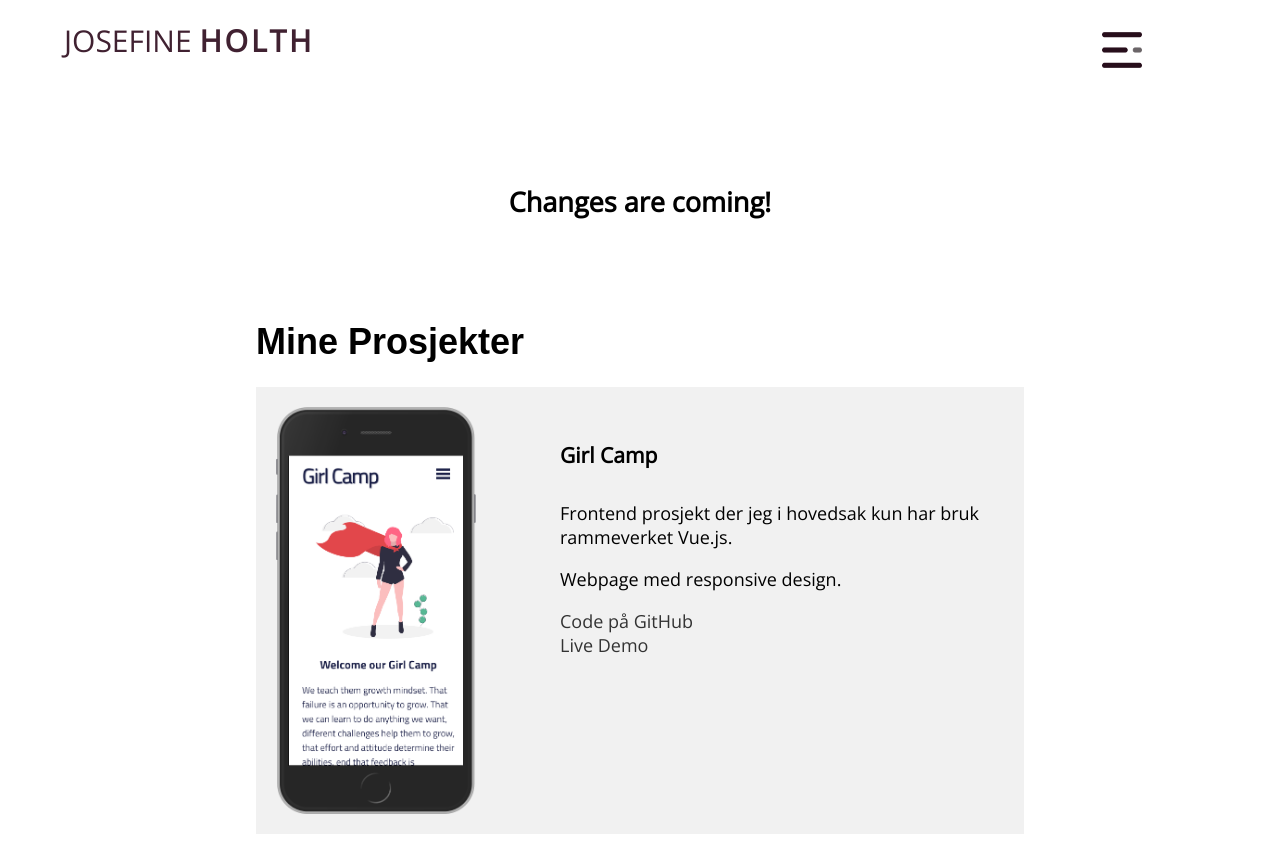
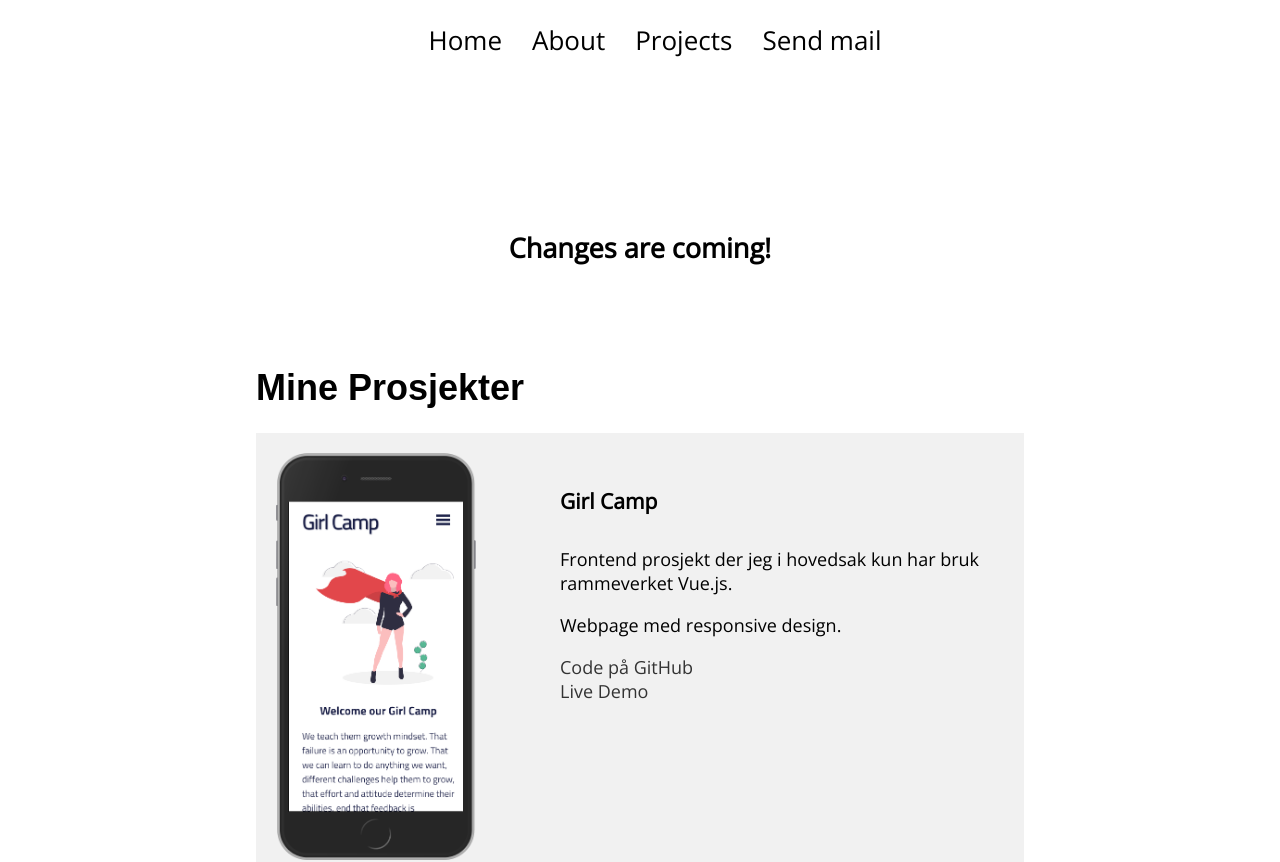
Before and after one commit to JosefineFH/JosefineMagnussenWebPage, a Vue app: page /projects in a window 1280 px wide. Shown: the top 862 px of the page. Built offline with nearby package versions, Linux system fonts and the light colour scheme.

Commit message:
updated to new navbar

```diff
--- a/src/assets/Style/navbar.css
+++ /dev/null
@@ -1,146 +0,0 @@
-/* First and last name style */
-.navbar {
-  width: 100%;
-  padding-top: 20px;
-}
-
-.firstName {
-  cursor: pointer;
-  float: left;
-  color: #402131;
-  font-size: 30px;
-  text-transform: uppercase;
-  margin: 0 5%;
-}
-
-.lastName {
-  text-transform: uppercase;
-  letter-spacing: 3px;
-  font-weight: bold;
-  color: #402131;
-  font-size: 30px;
-}
-
-/* Menu button a link */
-.menu {
-  font-weight: bold;
-  cursor: pointer;
-  text-align: center;
-  border-radius: 5px;
-  float: right;
-  margin-right: 10%;
-  font-size: 25px;
-  width: 40px;
-  padding: 10px;
-  border: none;
-}
-.menuOpen {
-  cursor: pointer;
-  text-align: center;
-  float: right;
-  margin-right: 10%;
-  font-size: 25px;
-  width: 40px;
-  padding: 10px;
-  color: #402131;
-}
-
-.menu:hover {
-  transition: all 1s, border 0.5s;
-  font-weight: bold;
-}
-
-/* Overlay menu */
-.overlay {
-  height: 100%;
-  width: 100%;
-  position: fixed;
-  z-index: 1;
-  top: 0;
-  left: 0;
-  padding-top: 20px;
-  background-color: white;
-}
-
-.overlay-content {
-  position: relative;
-  top: 25%;
-  width: 100%;
-  text-align: center;
-  margin-top: 30px;
-}
-
-.overlay .link {
-  padding: 8px;
-  text-decoration: none;
-  font-size: 36px;
-  color: #402131;
-  display: block;
-  transition: 0.3s;
-}
-
-.overlay .link:hover {
-  color: #402131;
-}
-
-.overlay .closebtn {
-  position: absolute;
-  top: 20px;
-  right: 45px;
-  font-size: 60px;
-}
-
-@media only screen and (max-width: 800px) {
-  .navbar {
-    height: 100px;
-    width: 100%;
-    padding: 0;
-  }
-  .name {
-    margin: 0;
-    text-align: center;
-    color: #402131;
-    font-size: 30px;
-  }
-  .nameLast {
-    font-weight: bold;
-  }
-  .firstName {
-    display: none;
-  }
-
-  .lastName {
-    padding: 0px;
-    font-size: 25px;
-    margin: 0 0;
-    display: none;
-  }
-
-  .menu {
-    color: #402131;
-    font-size: 25px;
-    text-align: center;
-    margin: 0;
-    font-weight: bold;
-  }
-  .overlay {
-    padding: 0px;
-    background-color: white;
-    color: #402131;
-  }
-  .overlay .link {
-    padding: 8px;
-    text-decoration: none;
-    font-size: 36px;
-    color: #402131;
-    display: block;
-    transition: 0.3s;
-  }
-  .menuOpen {
-    color: #402131;
-    font-size: 25px;
-    text-align: center;
-    margin: 0;
-    font-weight: bold;
-  }
-}
--- a/src/assets/Style/projects.css
+++ b/src/assets/Style/projects.css
@@ -84,7 +84,6 @@ a {
 }
 
 a:hover {
-    color: purple;
     font-weight: bold;
 }
 
--- a/src/assets/navbar.vue
+++ b/src/assets/navbar.vue
@@ -1,49 +1,118 @@
 <template>
-  <nav class="navbar">
-    <p @click="backToMain()" class="firstName">
-      Josefine
-      <span class="lastName">Holth</span>
-    </p>
-<img class="menu" src="../assets/images/menu.png" alt="Menu" @click="showNavbar = !showNavbar">
-      <!-- <a class="menu" @click="showNavbar = !showNavbar" >Menu</a> -->
+  <nav>
+    <img
+      class="menuIcon"
+      src="../assets/images/menu.png"
+      alt="Menu"
+      v-on:click="available = !available"
+    />
 
-    <div v-if="showNavbar" id="myNav" class="overlay">
-      <img class="menuOpen" @click="showNavbar = false" src="../assets/images/close.png" alt="Close">
-      <!-- <a class="menuOpen" @click="showNavbar = false"> Close </a> -->
-      <div class="overlay-content">
-        <br />
-        <router-link class="link" to="/">
-          <span @click="showNavbar = false">Home</span>
+    <div  v-bind:class="compClasses">
+      <div class="container">
+        <ul>
+        <li>
+          <router-link class="link" to="/">
+          <span>Home</span>
         </router-link>
-        <router-link class="link" to="/About">
-          <span @click="showNavbar = false">About</span>
+        </li>
+        <li>
+          <router-link class="link" to="/About">
+          <span>About</span>
         </router-link>
-
-        <router-link class="link" to="/Projects">
-          <span @click="showNavbar = false">Projects</span>
+        </li>
+        <li>
+                <router-link class="link" to="/Projects">
+          <span>Projects</span>
         </router-link>
-      <a class="link" href="mailto:josefine.magnussen@hotmail.com" target="_top">Send mail</a>
+        </li>
+        <li>
+        <span>
+        <a
+          class="link"
+          href="mailto:josefine.magnussen@hotmail.com"
+          target="_top"
+          >Send mail</a>
+        </span>
+        </li>
+        </ul>
       </div>
     </div>
+
   </nav>
 </template>
 <script>
 export default {
-  name: 'about',
-  data () {
+  name: "about",
+  data() {
     return {
-      showNavbar: false
+      available: false,
+    };
+  },
+
+  computed: {
+    compClasses: function (){
+      return{
+        available: this.available,
+      }
     }
   },
 
   methods: {
+    backToMain() {
+      this.$router.push("/");
+    },
+  },
+};
+</script>
 
-    backToMain  () {
-      this.$router.push('/')
-    }
+<style scoped>
+/* nav{
+  border: solid black 1px;
+} */
+.available ul{
+  display: block;
+
+}
+.container a{
+ color: black;
+ text-decoration: none;
+ font-size: 26px;
+
+}
+.menuIcon{
+  width: 30px;
+  margin: 30px 0px 0px 30px;
+}
+
+ul{
+  padding-left: 30px;
+  display: none;
+  color: #fff;
+  line-height: 45px;
+}
+
+
+/* When the screen is less than 600 pixels wide, hide all links, except for the first one ("Home"). Show the link that contains should open and close the topnav (.icon) */
+@media screen and (min-width: 400px) {
+  /* nav{
+    background-color: lightgreen;
+  } */
+}
+
+/* The "responsive" class is added to the topnav with JavaScript when the user clicks on the icon. This class makes the topnav look good on small screens (display the links vertically instead of horizontally) */
+@media screen and (min-width: 800px) {
+  ul{
+    display: flex;
+    flex-direction: row;
+    justify-content: center;
+    list-style-type: none;
+  }
+  li{
+    padding: 0 15px;
+  }
+  .menuIcon{
+    display: none;
   }
 }
-</script>
-<style>
-@import './Style/navbar.css';
+
 </style>
```
Also changed, not shown: src/assets/images/menu.png.
